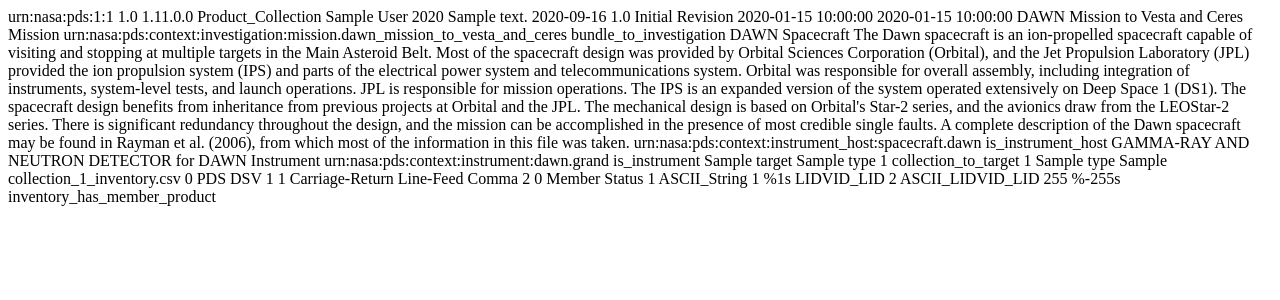
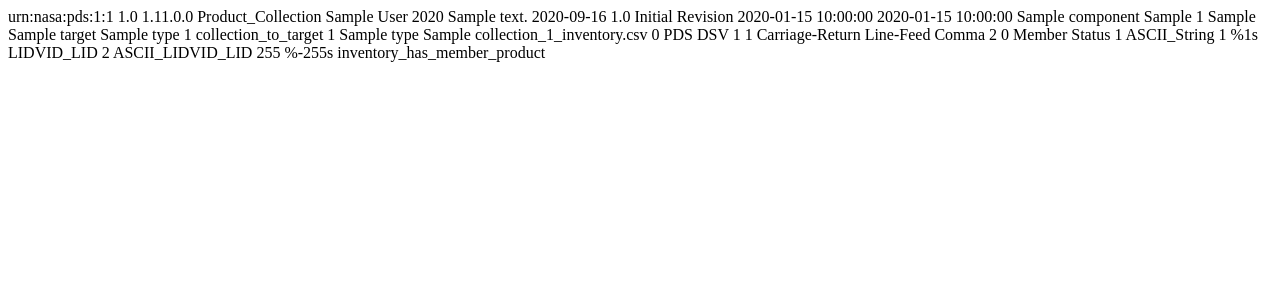
Before and after one commit to sbn-psi/data-tools, a Python web app: template pds4/labels/templates/collection.xml.jinja in a window 1280 px wide. Shown: the top 300 px of the page. Run offline with Jinja, Linux system fonts and the light colour scheme; the template is opened without the code that fills it: most values are stand-ins (such as "Sample title", 1, 10 or a date in 2020).

Commit message:
added user-specified observing systems

```diff
--- a/pds4/labels/templates/collection.xml.jinja
+++ b/pds4/labels/templates/collection.xml.jinja
@@ -45,35 +45,19 @@
         </Time_Coordinates>
         {% endif %}
 
-        <Investigation_Area>
-            <name>DAWN Mission to Vesta and Ceres</name>
-            <type>Mission</type>
-            <Internal_Reference>
-                <lid_reference>urn:nasa:pds:context:investigation:mission.dawn_mission_to_vesta_and_ceres</lid_reference>
-                <reference_type>bundle_to_investigation</reference_type>
-            </Internal_Reference>
-        </Investigation_Area>
-
         <Observing_System>
+            {% for component in bundle.observing_system %}
             <Observing_System_Component>
-                <name>DAWN</name>
-                <type>Spacecraft</type>
-                <description>
-                    The Dawn spacecraft is an ion-propelled spacecraft capable of visiting and stopping at multiple targets in the Main Asteroid Belt. Most of the spacecraft design was provided by Orbital Sciences Corporation (Orbital), and the Jet Propulsion Laboratory (JPL) provided the ion propulsion system (IPS) and parts of the electrical power system and telecommunications system. Orbital was responsible for overall assembly, including integration of instruments, system-level tests, and launch operations. JPL is responsible for mission operations. The IPS is an expanded version of the system operated extensively on Deep Space 1 (DS1). The spacecraft design benefits from inheritance from previous projects at Orbital and the JPL. The mechanical design is based on Orbital's Star-2 series, and the avionics draw from the LEOStar-2 series. There is significant redundancy throughout the design, and the mission can be accomplished in the presence of most credible single faults. A complete description of the Dawn spacecraft may be found in Rayman et al. (2006), from which most of the information in this file was taken.
-                </description>
+                <name>{{ component.component_name }}</name>
+                <type>{{ component.component_type }}</type>
+                {% if component.component_lid %}
                 <Internal_Reference>
-                    <lid_reference>urn:nasa:pds:context:instrument_host:spacecraft.dawn</lid_reference>
-                    <reference_type>is_instrument_host</reference_type>
+                    <lid_reference>{{ component.component_lid }}</lid_reference>
+                    <reference_type>{{ component.lid_type }}</reference_type>
                 </Internal_Reference>
+                {% endif %}
             </Observing_System_Component>
-            <Observing_System_Component>
-                <name>GAMMA-RAY AND NEUTRON DETECTOR for DAWN</name>
-                <type>Instrument</type>
-                <Internal_Reference>
-                    <lid_reference>urn:nasa:pds:context:instrument:dawn.grand</lid_reference>
-                    <reference_type>is_instrument</reference_type>
-                </Internal_Reference>
-            </Observing_System_Component>
+            {% endfor %}
         </Observing_System>
 
         {% for target in bundle.targets %}
```
Also changed, not shown: pds4/labels/templates/bundle-dawn-grand.xml.jinja (+8 -24 lines).
